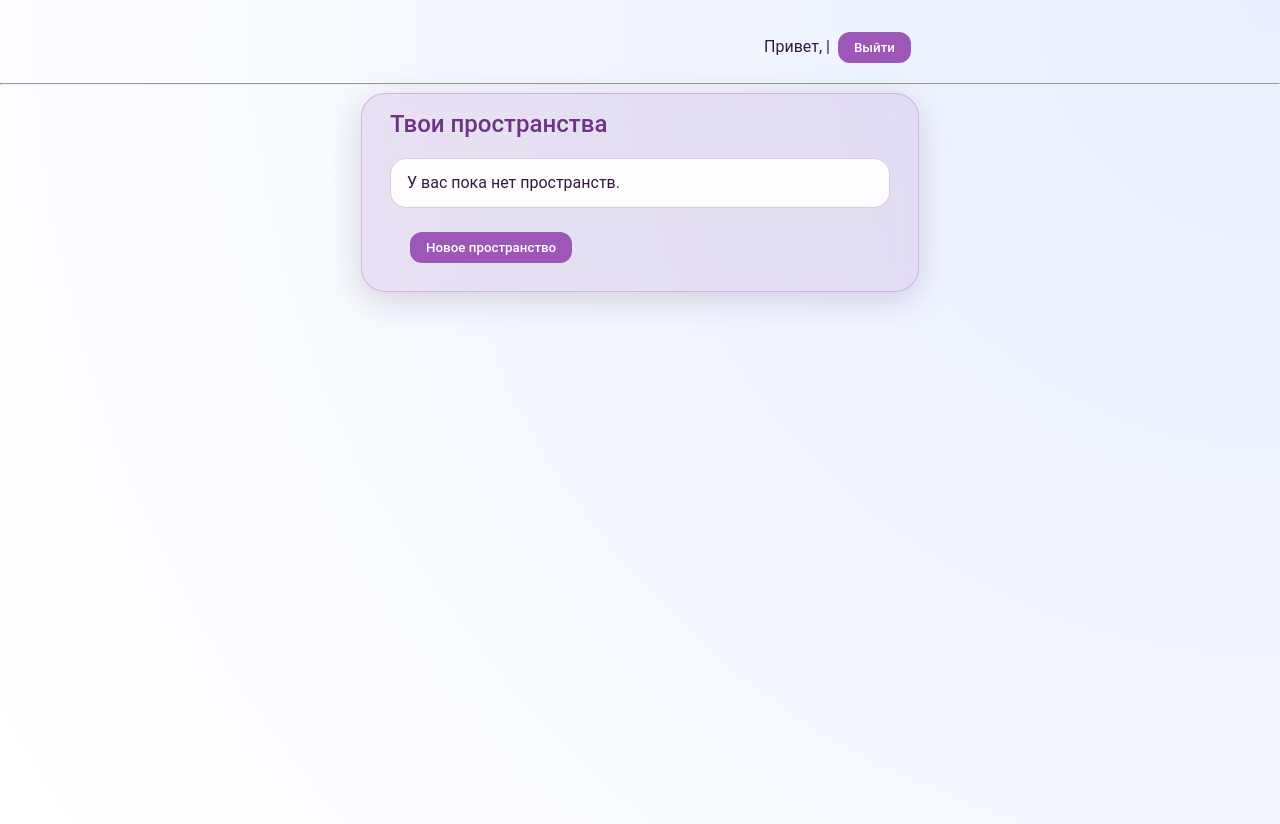
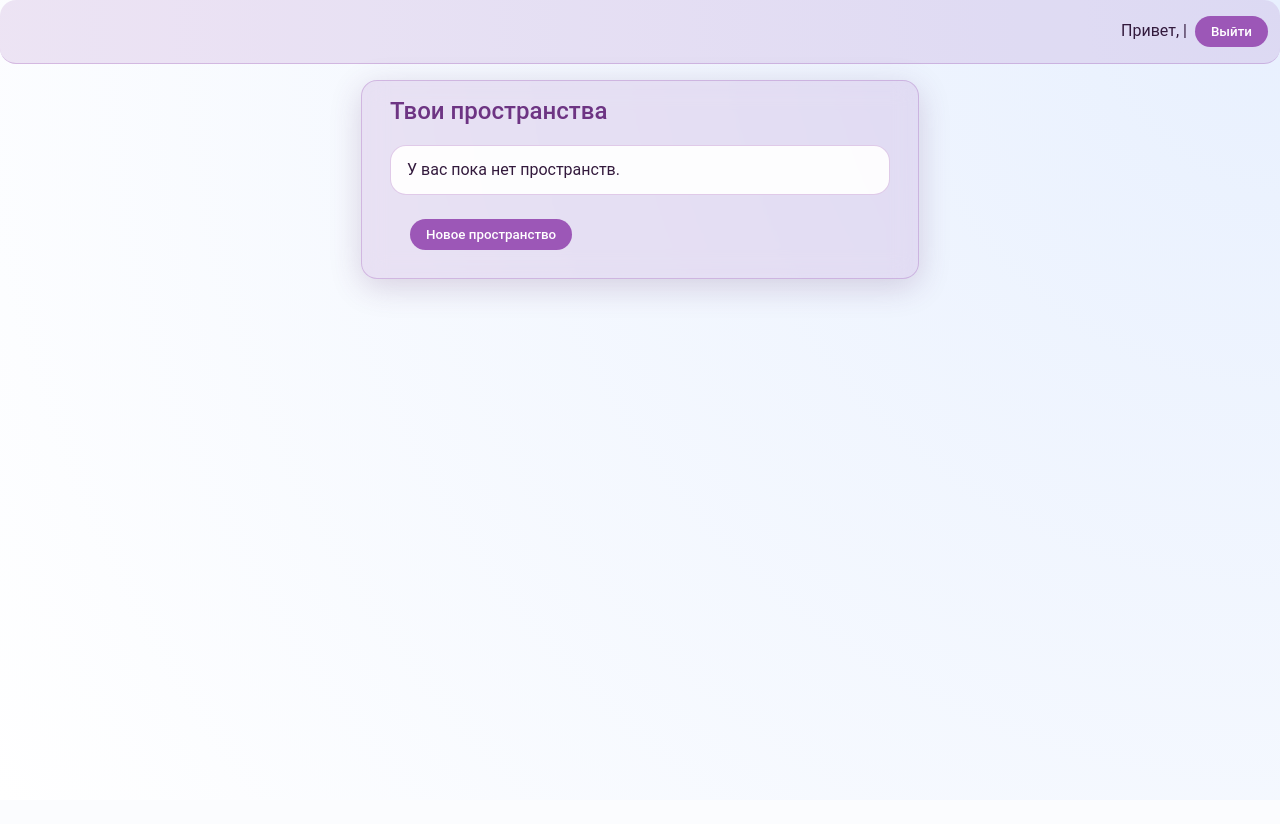
Before and after one commit to lineisover/shoplist, a Django app: page / in a window 1280 px wide. After the commit the page ends 455 px from the top, so only its background shows below. Run offline with Django 5.2, Linux system fonts and the light colour scheme; the visitor is signed in with stand-in values (Sample User, id 1); some libraries are stand-ins or nearby versions.

Commit message:
Уравнивание бордер-радиусов и новый хэдер

```diff
--- a/shoplist/static/shoplist/style.css
+++ b/shoplist/static/shoplist/style.css
@@ -30,6 +30,9 @@
     /* Тень */
     --shadow-color: hsla(var(--h), 40%, 30%, 0.2);
     --shadow: 0 8px 32px 0 var(--shadow-color);
+
+    /* Borders */
+    --border-radius: 16px;
 }
 
 /* Общие сбросы */
@@ -37,6 +40,8 @@ body {
     font-family: 'Roboto', 'Segoe UI', Arial, sans-serif;
     margin: 0;
     padding: 0;
+    display: flex;
+    flex-direction: column;
     min-height: 100vh;
     /* Мягкий градиент на фоне для усиления эффекта стекла */
     background: radial-gradient(circle at top right, #e8f0fe, #ffffff);
@@ -49,10 +54,14 @@ body {
     display: flex;
     justify-content: flex-end;
     align-items: center;
-    width: 90%;
-    max-width: 550px;
-    margin: 24px auto 12px auto;
-    gap: 12px;
+    width: 100vw;
+    /* gap: 12px; */
+    background: var(--glass-bg);
+    border-bottom: 1px solid var(--glass-border);
+    border-radius: var(--border-radius);
+    padding: 8px;
+    box-sizing: border-box;
+    margin-bottom: 16px;
 }
 
 /* Контейнер с контентом */
@@ -67,7 +76,7 @@ body {
     backdrop-filter: blur(12px);
     -webkit-backdrop-filter: blur(12px);
     border: 1px solid var(--glass-border);
-    border-radius: 24px;
+    border-radius: var(--border-radius);
     box-shadow: var(--shadow);
 }
 
@@ -97,7 +106,7 @@ body {
     padding: 8px 16px;
     margin: 4px;
     border: none;
-    border-radius: 12px;
+    border-radius: var(--border-radius);
     background-color: var(--primary-color);
     color: white;
     transition: all 0.2s ease;
--- a/shoplist/templates/shoplist/base.html
+++ b/shoplist/templates/shoplist/base.html
@@ -29,8 +29,6 @@
         {% endif %}
     </div>
 
-    <hr>
-
     <div class='sl-main'>
         {% block content %}
         {% endblock %}
```
Also changed, not shown: other parts of shoplist/static/shoplist/style.css (+15 -10 lines).
